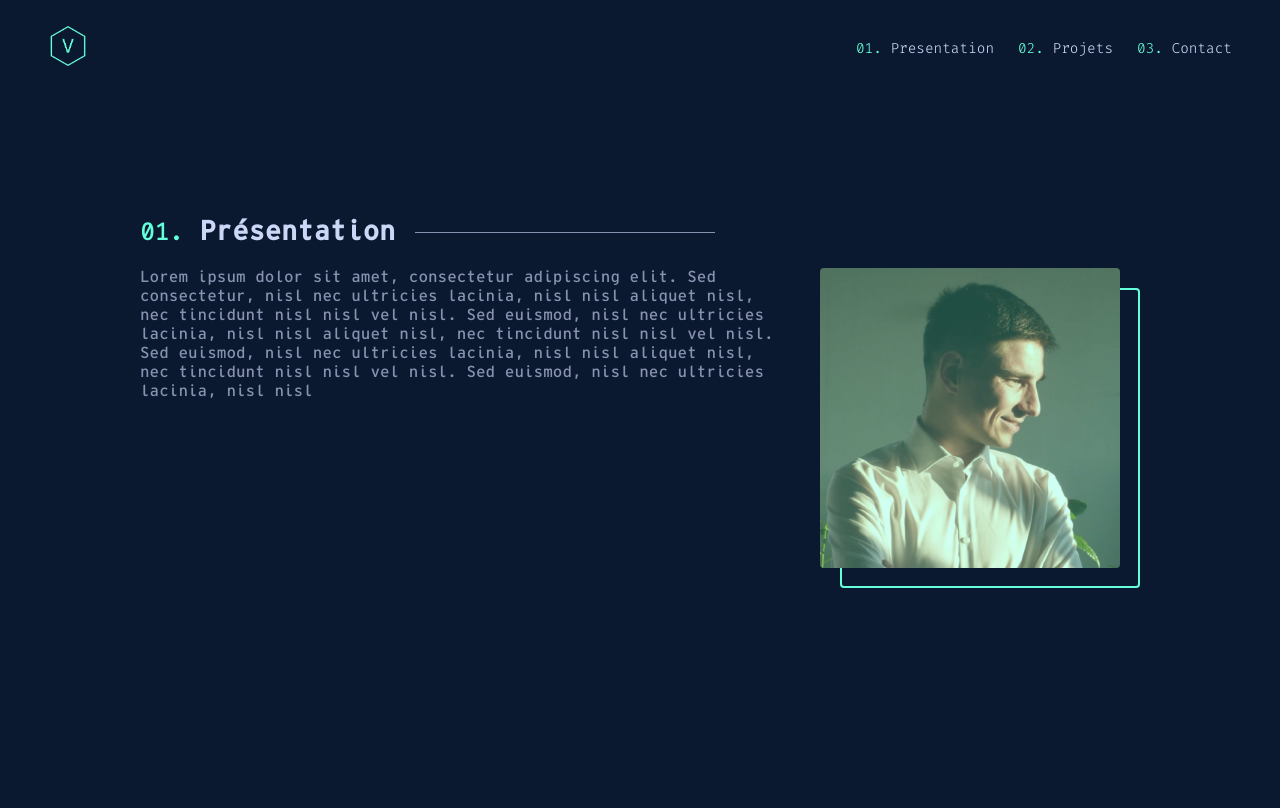
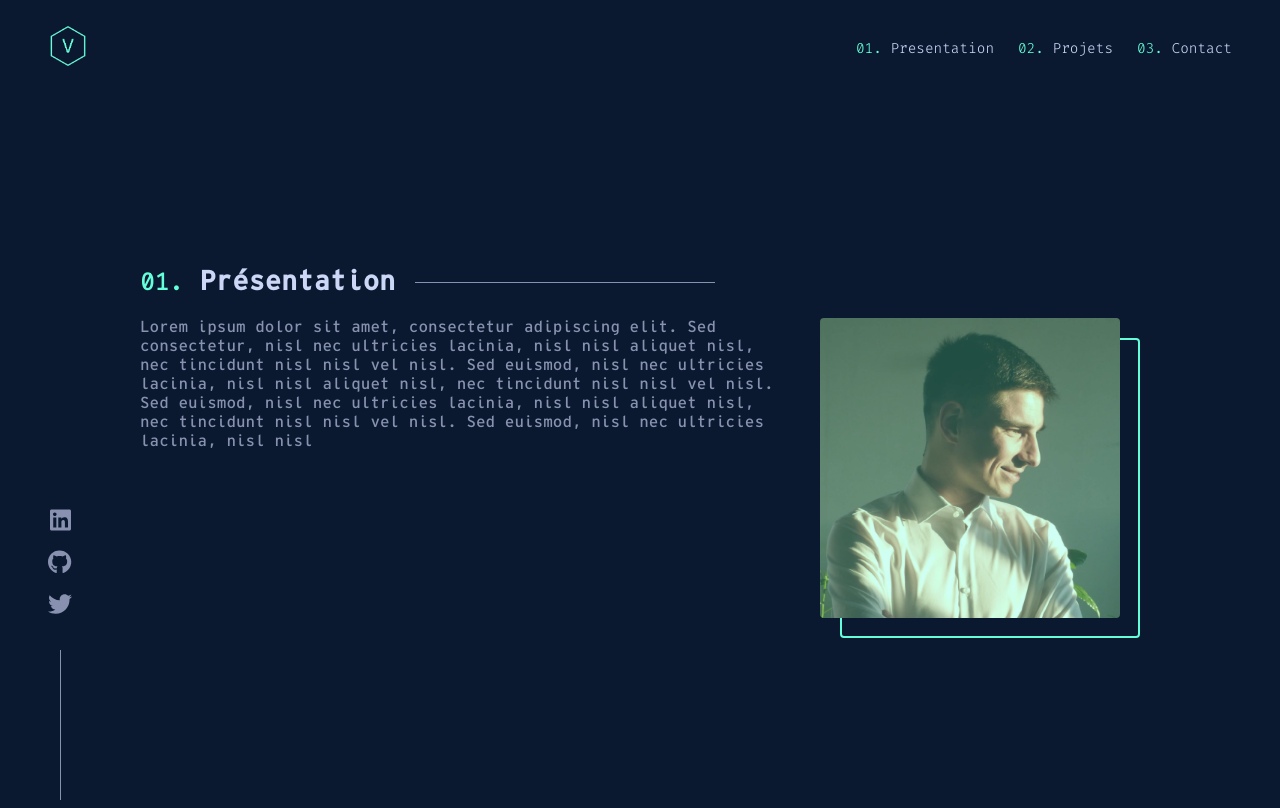
Before and after one commit to Valentin-Morette/portfoliov2, a React (Vite) app in the folder frontend/: page / in a window 1280 px wide. Built offline with nearby package versions, Linux system fonts and the light colour scheme.

Commit message:
presentation et social

```diff
--- a/frontend/package.json
+++ b/frontend/package.json
@@ -10,6 +10,11 @@
     "fix": "prettier --write . && eslint --fix --ext .jsx ."
   },
   "dependencies": {
+    "@fortawesome/fontawesome-svg-core": "^6.4.0",
+    "@fortawesome/free-brands-svg-icons": "^6.4.0",
+    "@fortawesome/free-regular-svg-icons": "^6.4.0",
+    "@fortawesome/free-solid-svg-icons": "^6.4.0",
+    "@fortawesome/react-fontawesome": "^0.2.0",
     "prop-types": "^15.8.1",
     "react": "^18.0.0",
     "react-dom": "^18.0.0"
--- /dev/null
+++ b/frontend/src/components/Social.jsx
@@ -0,0 +1,37 @@
+import "./css/Social.css";
+import { FontAwesomeIcon } from "@fortawesome/react-fontawesome";
+import {
+  faGithub,
+  faLinkedin,
+  faTwitter,
+} from "@fortawesome/free-brands-svg-icons";
+
+function Social() {
+  return (
+    <div className="social">
+      <ul className="social-list">
+        <li>
+          <a
+            href="https://www.linkedin.com/in/valentinmorette/"
+            target="_blanck"
+          >
+            <FontAwesomeIcon icon={faLinkedin} className="icon" />
+          </a>
+        </li>
+        <li>
+          <a href="https://github.com/Valentin-Morette" target="_blanck">
+            <FontAwesomeIcon icon={faGithub} className="icon" />
+          </a>
+        </li>
+        <li>
+          <a href="https://twitter.com/VM__Dev" target="_blanck">
+            <FontAwesomeIcon icon={faTwitter} className="icon" />
+          </a>
+        </li>
+        <li className="verticalLine" />
+      </ul>
+    </div>
+  );
+}
+
+export default Social;
--- a/frontend/src/components/css/Presentation.css
+++ b/frontend/src/components/css/Presentation.css
@@ -1,14 +1,7 @@
 .presentation {
   padding: 20px;
-  margin: 100px auto;
+  margin: 150px auto;
   max-width: 1000px;
-}
-
-.textImg {
-  display: flex;
-  justify-content: space-between;
-  margin: 20px 20px 20px 0;
-  gap: 2rem;
 }
 
 .overlay {
@@ -63,4 +56,11 @@
   .overlay:hover::before {
     opacity: 0;
   }
+
+  .textImg {
+    display: flex;
+    justify-content: space-between;
+    margin: 20px 20px 20px 0;
+    gap: 2rem;
+  }
 }
--- /dev/null
+++ b/frontend/src/components/css/Social.css
@@ -0,0 +1,28 @@
+.icon {
+  font-size: 1.5rem;
+  color: var(--color-light-2);
+}
+
+.icon:hover {
+  color: var(--green-main);
+}
+
+.social-list {
+  position: fixed;
+  bottom: 0;
+  left: 0;
+  display: flex;
+  flex-direction: column;
+  justify-content: center;
+  align-items: center;
+  margin: 0 0 0 3rem;
+  gap: 1rem;
+  z-index: 10; /* Ajustez cette valeur pour vous assurer que la liste reste au-dessus des autres éléments */
+}
+
+.verticalLine {
+  margin-top: 1rem;
+  width: 1px;
+  height: 150px;
+  background-color: var(--color-light-2);
+}
--- a/frontend/src/pages/App.jsx
+++ b/frontend/src/pages/App.jsx
@@ -1,10 +1,12 @@
 import "../App.css";
 import Navbar from "../components/Navbar";
 import Presentation from "../components/Presentation";
+import Social from "../components/Social";
 
 function App() {
   return (
     <div className="App">
+      <Social />
       <Navbar />
       <Presentation />
     </div>
```
Also changed, not shown: 2 other files (tests, documents, lock files or other folders).
